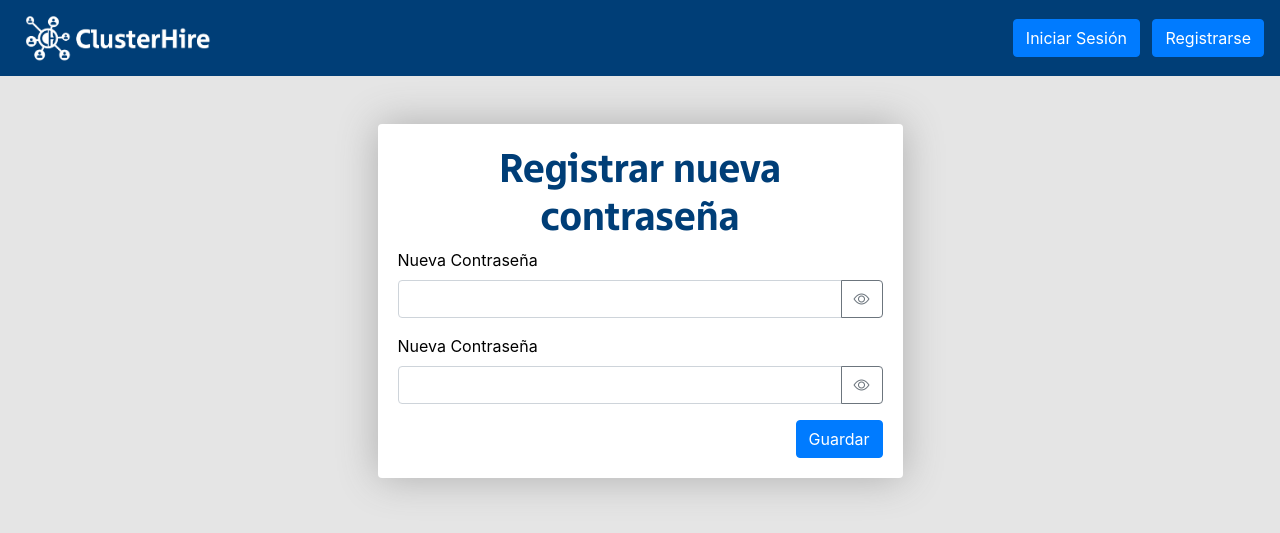
After one commit to JoseOrtizMedel/ClusterHire, a Django app: page /registrar_ncontrasenia/ in a window 1280 px wide. The commit adds this page. Shown: the top 533 px of the page. Run offline with Django 4.2, Linux system fonts and the light colour scheme; some libraries are stand-ins or nearby versions.

Commit message:
Arreglos generales + registrar nueva contraseña

```diff
--- a/ClusterHire/urls.py
+++ b/ClusterHire/urls.py
@@ -23,5 +23,6 @@ urlpatterns = [
     path('admin/', admin.site.urls),
     path('', views.home, name='home'),
     path('registro/', views.registro, name='registro'),
-    path('recuperar_contrasenia/', views.recuperar_contrasenia, name='recuperar_contrasenia')
+    path('recuperar_contrasenia/', views.recuperar_contrasenia, name='recuperar_contrasenia'),
+    path('registrar_ncontrasenia/', views.registrar_ncontrasenia, name='registrar_ncontrasenia')
 ]
--- a/core/static/main.css
+++ b/core/static/main.css
@@ -14,6 +14,8 @@ body{
   color: #003e77;
   font-family: 'fellows';
   }
+
+  @import url("https://cdn.jsdelivr.net/npm/bootstrap-icons@1.11.1/font/bootstrap-icons.css");
 
 /* #formulario {
   background: rgb(255, 255, 255);
--- a/core/templates/layout.html
+++ b/core/templates/layout.html
@@ -10,8 +10,13 @@
     <title>Clusterhire</title>
     <link rel="stylesheet" href="https://cdn.jsdelivr.net/npm/bootstrap@4.6.2/dist/css/bootstrap.min.css"
         integrity="sha384-xOolHFLEh07PJGoPkLv1IbcEPTNtaed2xpHsD9ESMhqIYd0nLMwNLD69Npy4HI+N" crossorigin="anonymous">
+    <!-- Bootstrap Icons CSS -->
+    <link rel="stylesheet" href="https://cdn.jsdelivr.net/npm/bootstrap-icons@1.11.1/font/bootstrap-icons.css">
+
     <link rel="stylesheet" href="{% static 'main.css' %}">
     <link rel="stylesheet" href="{% static 'fontawesome/css/all.min.css' %}">
+    <script src="https://www.google.com/recaptcha/api.js" async defer></script>
+
 </head>
 
 <body class="text-light">
@@ -25,6 +30,15 @@
 
     {% include 'partials/footer.html' %}
 
+    <script src="https://cdn.jsdelivr.net/npm/jquery@3.5.1/dist/jquery.slim.min.js"
+        integrity="sha384-DfXdz2htPH0lsSSs5nCTpuj/zy4C+OGpamoFVy38MVBnE+IbbVYUew+OrCXaRkfj"
+        crossorigin="anonymous"></script>
+    <script src="https://cdn.jsdelivr.net/npm/popper.js@1.16.1/dist/umd/popper.min.js"
+        integrity="sha384-9/reFTGAW83EW2RDu2S0VKaIzap3H66lZH81PoYlFhbGU+6BZp6G7niu735Sk7lN"
+        crossorigin="anonymous"></script>
+    <script src="https://cdn.jsdelivr.net/npm/bootstrap@4.6.2/dist/js/bootstrap.min.js"
+        integrity="sha384-+sLIOodYLS7CIrQpBjl+C7nPvqq+FbNUBDunl/OZv93DB7Ln/533i8e/mZXLi/P+"
+        crossorigin="anonymous"></script>
 </body>
 
 </html>
--- /dev/null
+++ b/core/templates/registrar_ncontrasenia.html
@@ -0,0 +1,112 @@
+{% extends 'layout.html' %}
+<!-- Como se muestra arriba es como se carga parte del codigo, en esta hoja solo se trabajaria el body -->
+
+{% load static %}
+
+{% block content %}
+
+<style>
+    #titulo {
+        font-size: 60px;
+        text-align: center;
+        color: #003e77;
+        font-family: 'fellows';
+    }
+
+    #formulario {
+        padding: 20px;
+        background: rgb(255, 255, 255);
+        color: #000000;
+        box-shadow:
+            0 0 10px rgba(0, 0, 0, 0.0),
+            /* Sombra interna */
+            0 0 20px rgba(0, 0, 0, 0.0),
+            /* Sombra intermedia */
+            0 0 40px rgb(173, 173, 173, 1);
+        /* Sombra exterior */
+        ;
+
+        -moz-border-radius: 4px;
+        -webkit-border-radius: 4px;
+        border-radius: 4px;
+    }
+</style>
+
+<br>
+
+
+<br>
+
+<div class="container-fluid">
+    <div class="row justify-content-center">
+        <div class="col-md-6">
+            <form name="registration" id="formulario">
+                <div id="titulo">
+                    <h1>
+                        Registrar nueva contraseña
+                    </h1>
+                </div>
+                <div class="form-group">
+                    <label for="Contraseña" id="label">Nueva Contraseña</label>
+                    <div class="input-group">
+                        <input type="password" class="form-control form-control" id="Contraseña" required>
+                        <div class="input-group-append">
+                            <button class="btn btn-outline-secondary" type="button" id="togglePassword">
+                                <i class="bi bi-eye" width="32" height="32"></i>
+                            </button>
+                        </div>
+                    </div>
+                </div>
+
+                <!-- Agrega el siguiente script JavaScript para alternar la visibilidad de la contraseña -->
+
+
+                <div class="form-group">
+                    <label for="Contraseña1" id="label">Nueva Contraseña</label>
+                    <div class="input-group">
+                        <input type="password" class="form-control form-control" id="Contraseña1" required>
+                        <div class="input-group-append">
+                            <button class="btn btn-outline-secondary" type="button" id="togglePassword1">
+                                <i class="bi bi-eye"></i>
+                            </button>
+                        </div>
+                    </div>
+                </div>
+                <!-- Botón a la derecha con margen -->
+                <div class="row">
+                    <div class="col">
+                        <!-- Columna vacía para empujar el botón hacia la derecha -->
+                    </div>
+                    <div class="col-auto">
+                        <button type="submit" value="Guardar" class="btn btn-primary btn-block">Guardar</button>
+                    </div>
+                </div>
+            </form>
+        </div>
+    </div>
+</div>
+
+<script>
+    document.getElementById("togglePassword").addEventListener("click", function () {
+        var passwordField = document.getElementById("Contraseña");
+        if (passwordField.type === "password") {
+            passwordField.type = "text";
+        } else {
+            passwordField.type = "password";
+        }
+    });
+
+    document.getElementById("togglePassword1").addEventListener("click", function () {
+        var passwordField = document.getElementById("Contraseña1");
+        if (passwordField.type === "password") {
+            passwordField.type = "text";
+        } else {
+            passwordField.type = "password";
+        }
+    });
+</script>
+
+
+
+
+{% endblock %}
--- a/core/urls.py
+++ b/core/urls.py
@@ -1,8 +1,9 @@
 from django.urls import path
-from .views import home, registro, recuperar_contrasenia
+from .views import home, registro, recuperar_contrasenia, registrar_ncontrasenia
 
 urlpatterns = [
     path('', home, name="home"),
     path('', registro, name="registro"),
-    path('', recuperar_contrasenia, name="recuperar_contrasenia")
+    path('', recuperar_contrasenia, name="recuperar_contrasenia"),
+    path('', registrar_ncontrasenia, name="registrar_ncontrasenia")
 ]
--- a/core/views.py
+++ b/core/views.py
@@ -10,3 +10,6 @@ def registro(request):
 
 def recuperar_contrasenia(request):
     return render(request,'recuperar_contrasenia.html')
+
+def registrar_ncontrasenia(request):
+    return render(request, 'registrar_ncontrasenia.html')
```
Also changed, not shown: core/templates/recuperar_contrasenia.html (+6 -41 lines), core/templates/registro.html (+30 -4 lines).
